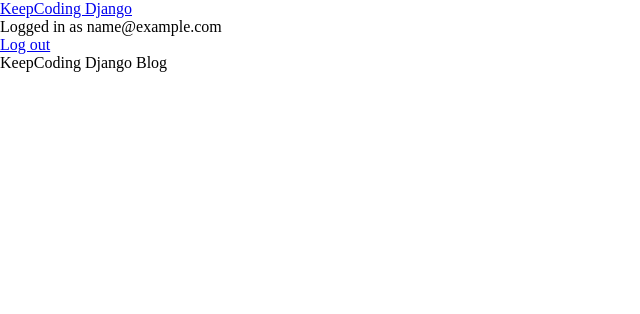
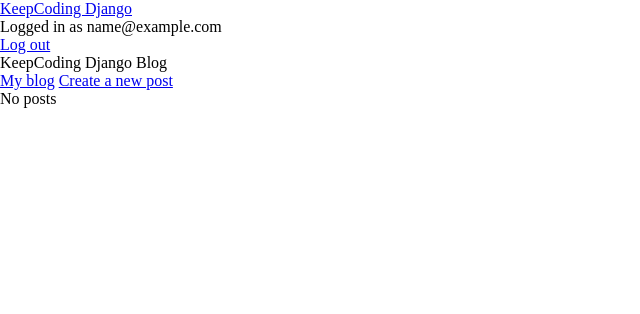
Before and after one commit to sergio-alonso/keepcoding-django, a Django app: page /blogs/1/ in a window 1280 px wide. Shown: the top 314 px of the page, without its empty margins (0-640 px from the left). Run offline with Django 3.2, Linux system fonts and the light colour scheme; the visitor is signed in with stand-in values (Sample User, id 1).

Commit message:
template: add content into blog

```diff
--- a/blogs/templates/blog.html
+++ b/blogs/templates/blog.html
@@ -1,3 +1,13 @@
 {% extends 'base.html' %}
 
 {% block header_text %}KeepCoding Django Blog{% endblock %}
+
+{% block content %}
+
+{% if user.is_authenticated %}
+<a href="{% url 'blog' user.email %}">My blog</a>
+<a href="#">Create a new post</a>
+<p class="posts-count">No posts</p>
+{% endif %}
+
+{% endblock %}
```
